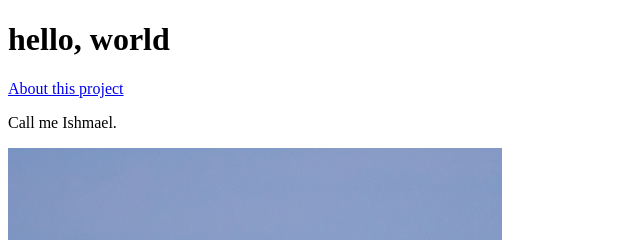
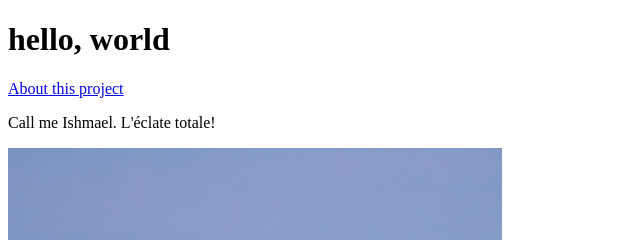
Before and after one commit to darboism/website, a plain HTML site: page index.html in a window 1280 px wide. Shown: the top 240 px of the page, 0-640 px from the left. Drawn offline with Linux system fonts and the light colour scheme.

Commit message:
Add phrase

```diff
--- a/index.html
+++ b/index.html
@@ -7,7 +7,8 @@
     <body>
         <h1>hello, world</h1>
         <a href="about.html">About this project</a>
-        <p>Call me Ishmael.</p>
+        <p>Call me Ishmael.
+        L'éclate totale!</p>
         <img src="images/breaching_whale.jpg">
     </body>
 </html>
```
